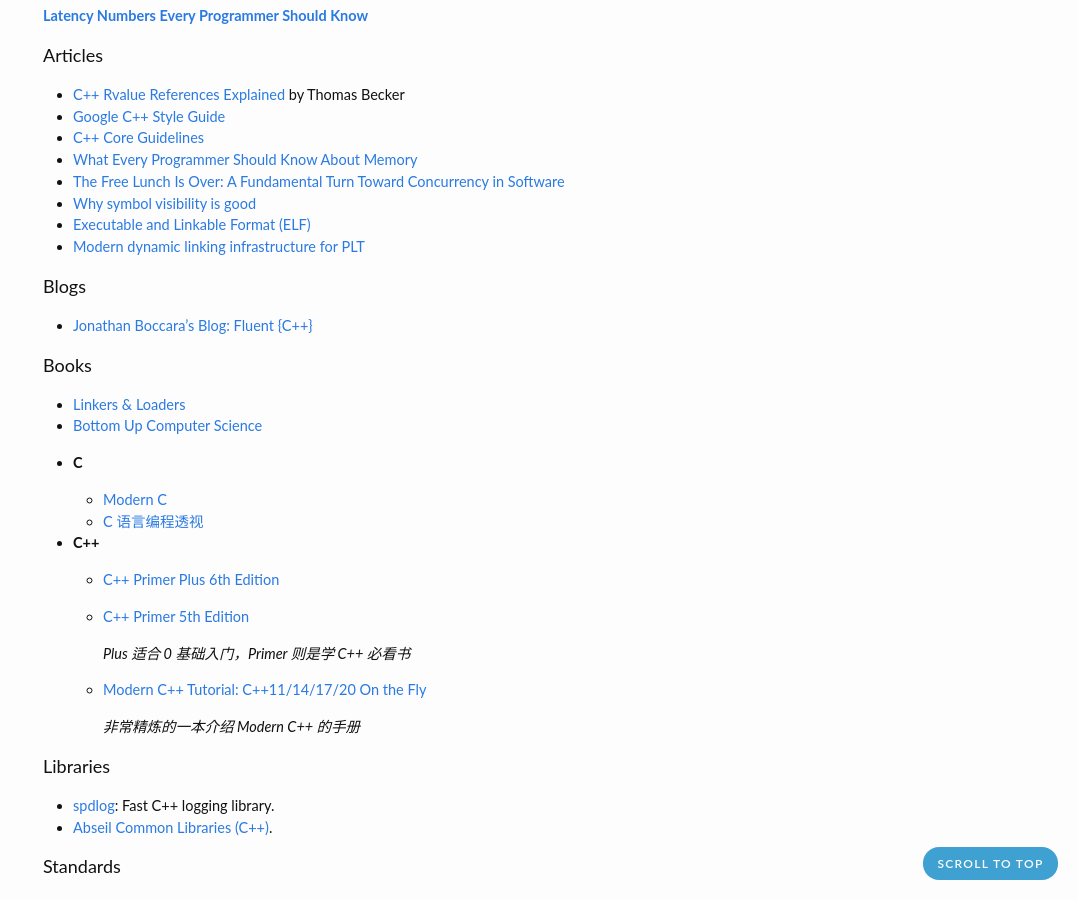
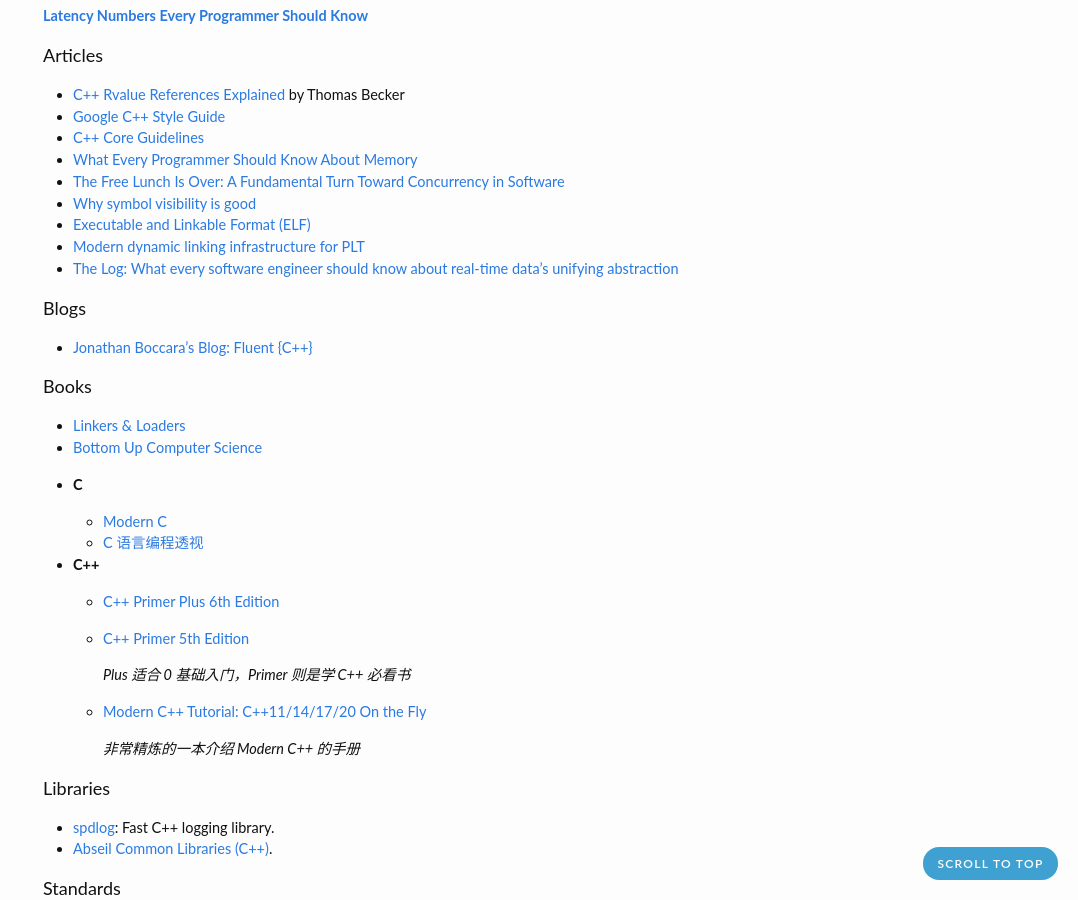
Before and after one commit to zhjwpku/zhjwpku.github.io, a Jekyll site: the page built from _posts/2019-10-07-cpp-learning-resources.md, in a window 1280 px wide and 900 px high, scrolled down 323 px. Shown: the whole window, without its empty margins (202-1280 px from the left). Built offline with Jekyll 4.4.1, drawn with Linux system fonts in a browser that asks for light colours; comment, search, counter and statistics services are not loaded.

Commit message:
The Log: What every software engineer should know about real-time data's unifying abstraction
Signed-off-by: Junwang Zhao <zhjwpku@gmail.com>

```diff
--- a/_posts/2019-10-07-cpp-learning-resources.md
+++ b/_posts/2019-10-07-cpp-learning-resources.md
@@ -26,6 +26,7 @@
 - [Why symbol visibility is good][why-symbol-visibility-is-good]
 - [Executable and Linkable Format (ELF)][elf]
 - [Modern dynamic linking infrastructure for PLT][3474]
+- [The Log: What every software engineer should know about real-time data's unifying abstraction][the-log]
 
 <h4>Blogs</h4>
 
@@ -139,3 +140,4 @@
 [3474]: http://lambda-the-ultimate.org/node/3474
 [bottomupcs]: https://github.com/ianw/bottomupcs
 [UTVp4jpJoyc]: https://www.youtube.com/watch?v=UTVp4jpJoyc
+[the-log]: https://engineering.linkedin.com/distributed-systems/log-what-every-software-engineer-should-know-about-real-time-datas-unifying
```
